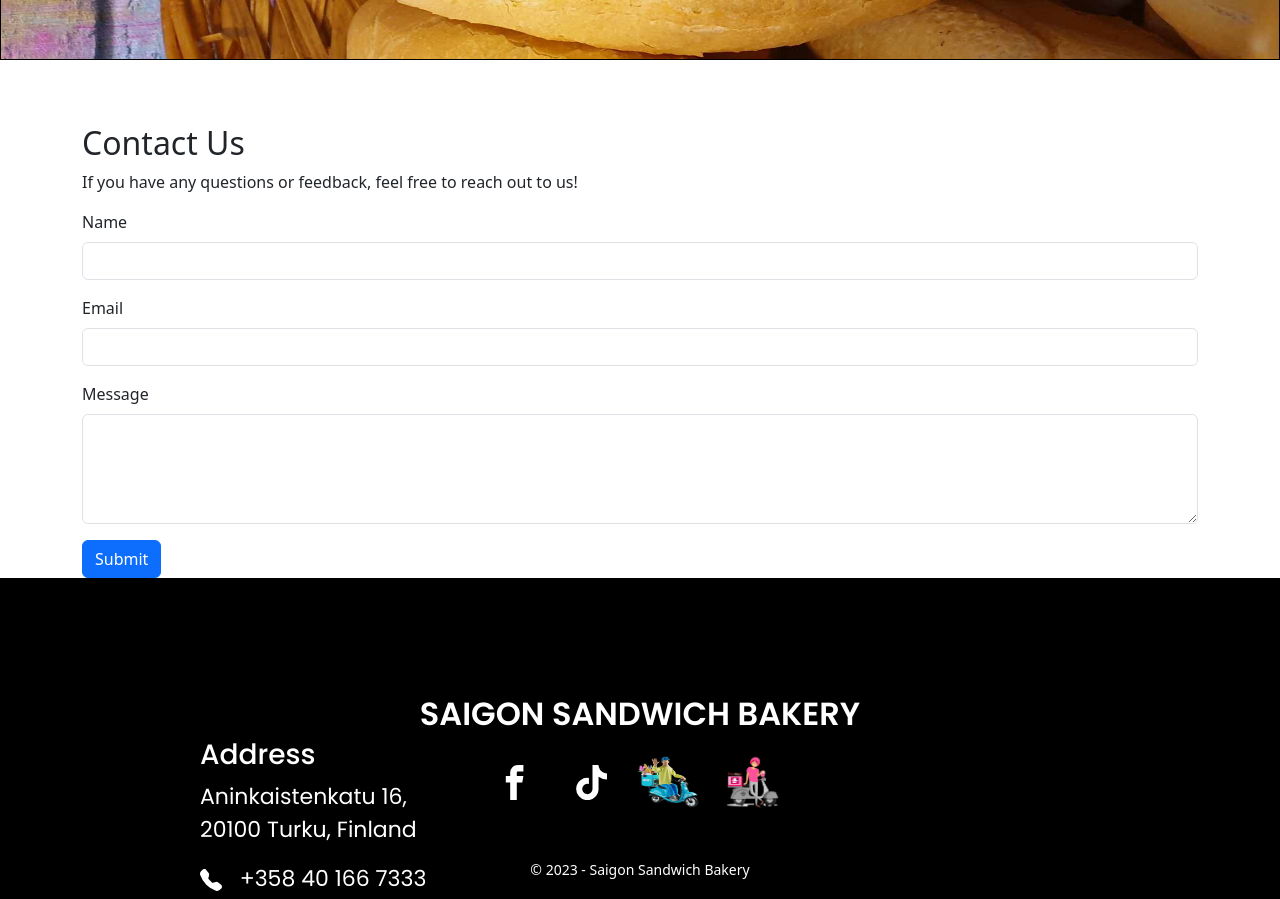
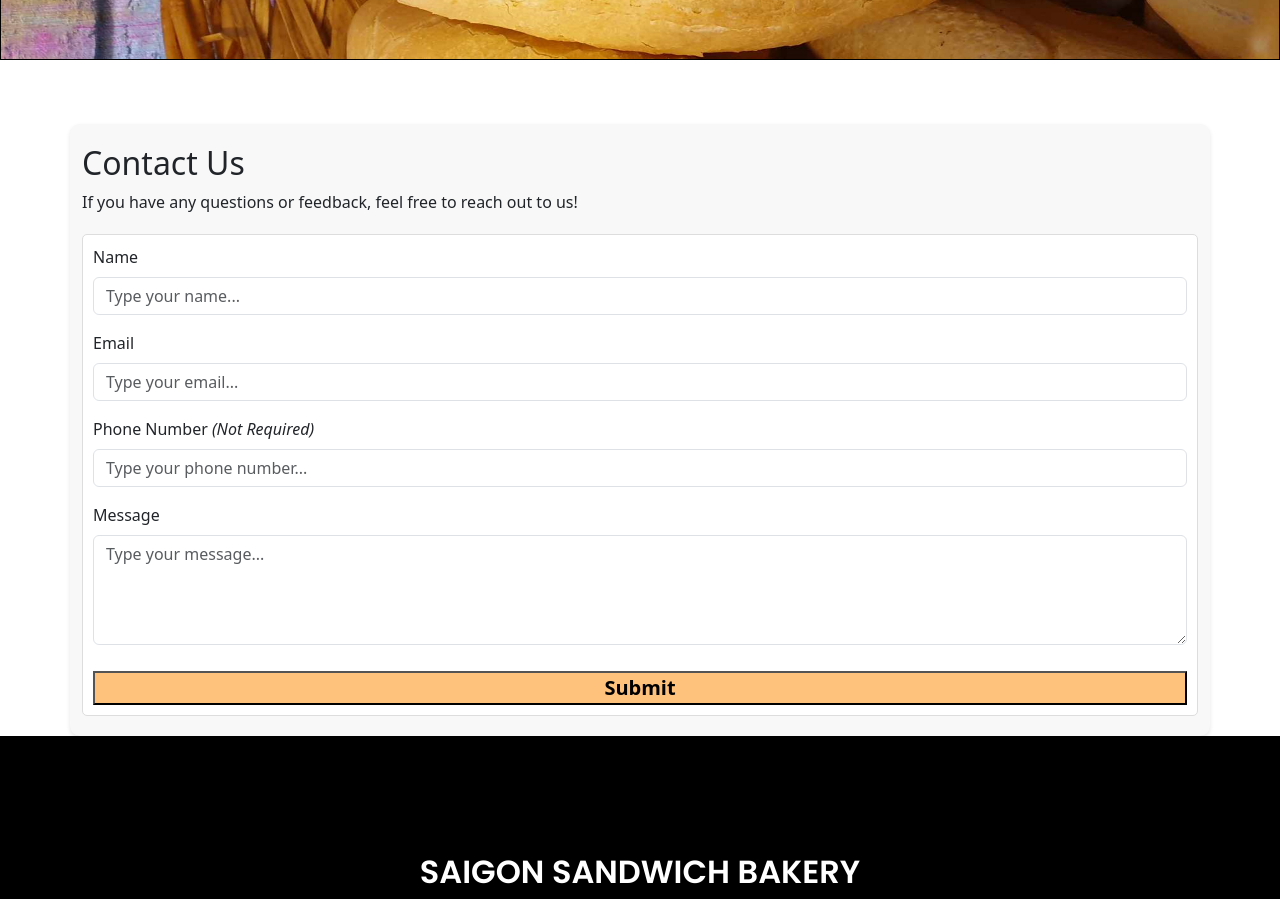
Before and after one commit to Kudoo39/ecommerce-app, a React (Vite) app: page /#/contact in a window 1280 px wide. Shown: the part 440-1339 px from the top of the page. Built offline with nearby package versions, Linux system fonts and the light colour scheme.

Commit message:
styling Contact component

```diff
--- a/src/components/Contact/Contact.css
+++ b/src/components/Contact/Contact.css
@@ -0,0 +1,33 @@
+.contact-container {
+  max-width: 600px;
+  margin: 0 auto;
+  padding: 20px;
+  background-color: #f8f8f8;
+  border-radius: 10px;
+  box-shadow: 0 2px 4px rgba(0, 0, 0, 0.1);
+}
+
+.contact-description {
+  font-size: 16px;
+  margin-bottom: 20px;
+}
+
+.contact-form {
+  padding: 10px;
+  border: 1px solid #ddd;
+  border-radius: 5px;
+  background-color: #fff;
+}
+
+.contact-button {
+  width: 100%;
+  margin-top: 10px;
+  background-color: #ffc27d;
+  font-size: 20px;
+  font-weight: bold;
+}
+
+.contact-button:hover {
+  color: white;
+  background-color: #d88321;
+}
--- a/src/components/Contact/Contact.jsx
+++ b/src/components/Contact/Contact.jsx
@@ -1,32 +1,37 @@
 import React, { useState } from "react";
+import "./Contact.css";
 
 const Contact = () => {
   const [name, setName] = useState("");
   const [email, setEmail] = useState("");
+  const [phone, setPhone] = useState("");
   const [message, setMessage] = useState("");
 
   const handleSubmit = (e) => {
     e.preventDefault();
     console.log("Name:", name);
     console.log("Email:", email);
+    console.log("Phone:", phone);
     console.log("Message:", message);
     setName("");
     setEmail("");
+    setPhone("");
     setMessage("");
   };
 
   return (
-    <div className="container">
+    <div className="container contact-container">
       <h2>Contact Us</h2>
-      <p>
+      <p className="contact-description">
         If you have any questions or feedback, feel free to reach out to us!
       </p>
-      <form onSubmit={handleSubmit}>
+      <form onSubmit={handleSubmit} className="contact-form">
         <div className="mb-3">
           <label htmlFor="name" className="form-label">
             Name
           </label>
           <input
+            placeholder="Type your name..."
             type="text"
             className="form-control"
             id="name"
@@ -40,6 +45,7 @@ const Contact = () => {
             Email
           </label>
           <input
+            placeholder="Type your email..."
             type="email"
             className="form-control"
             id="email"
@@ -49,10 +55,23 @@ const Contact = () => {
           />
         </div>
         <div className="mb-3">
+          <label htmlFor="phone" className="form-label">
+            Phone Number <em style={{ fontStyle: "italic" }}>(Not Required)</em>
+          </label>
+          <input
+            placeholder="Type your phone number..."
+            className="form-control"
+            id="phone"
+            value={phone}
+            onChange={(e) => setPhone(e.target.value)}
+          />
+        </div>
+        <div className="mb-3">
           <label htmlFor="message" className="form-label">
             Message
           </label>
           <textarea
+            placeholder="Type your message..."
             className="form-control"
             id="message"
             rows="4"
@@ -61,7 +80,7 @@ const Contact = () => {
             required
           ></textarea>
         </div>
-        <button type="submit" className="btn btn-primary">
+        <button type="submit" className="contact-button">
           Submit
         </button>
       </form>
```
